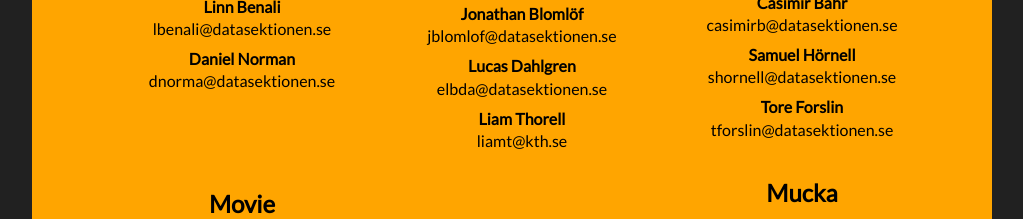
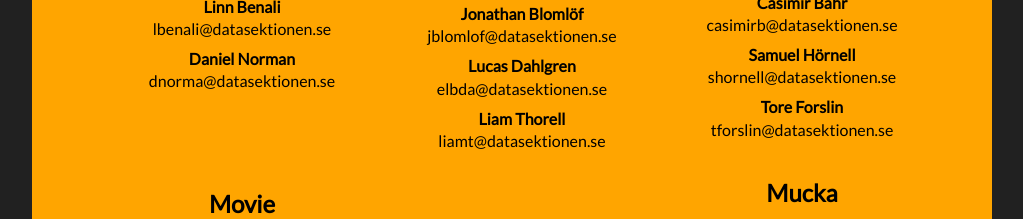
Before and after one commit to datasektionen/bea, a Next.js app: page /about in a window 1280 px wide. Shown: the part 2060-2279 px from the top of the page, without its empty margins (128-1151 px from the left). Built offline with nearby package versions, Linux system fonts and the light colour scheme.

Commit message:
Changed to data email

```diff
--- a/src/app/(main)/about/data.ts
+++ b/src/app/(main)/about/data.ts
@@ -138,8 +138,8 @@ export const internFunkisar: Record<Role, Person[]> = {
         },
         {
             name: 'Liam Thorell',
-            email: 'liamt@kth.se',
-            emailType: 'custom',
+            email: 'liamt',
+            emailType: 'data',
         },
     ],
     mopp: [
```
